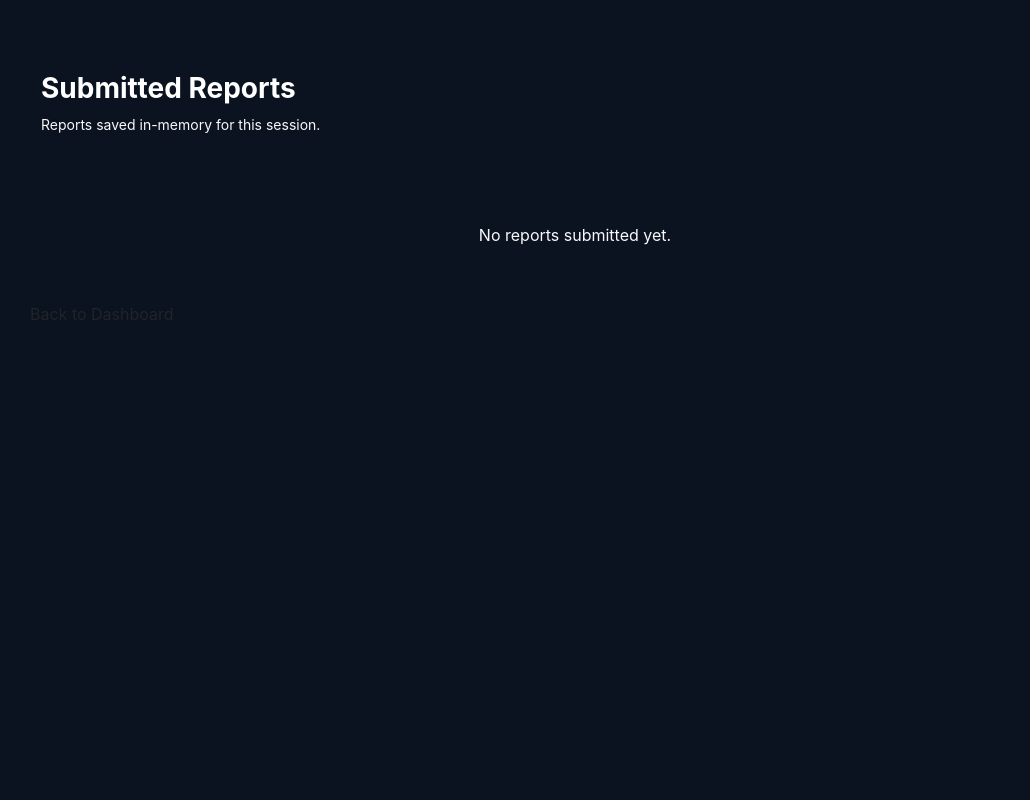
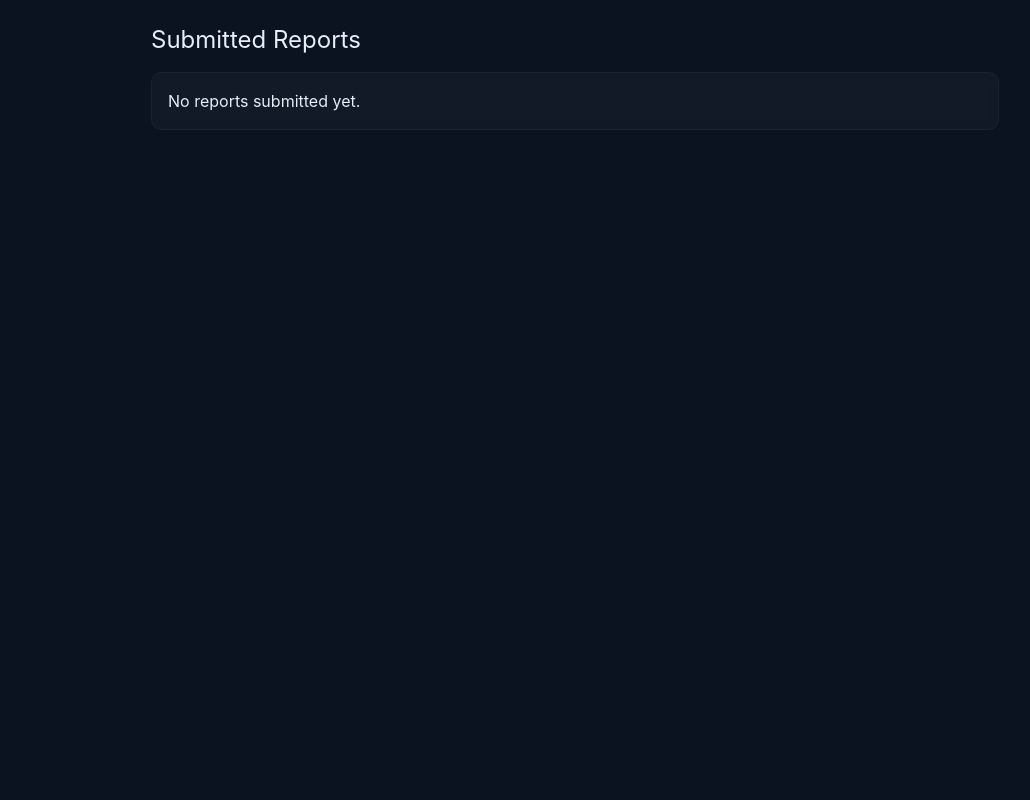
Before and after one commit to Iyohabenjami/Safescope, a Flask app: page /reports in a window 1280 px wide. Shown: the whole page, without its empty margins (65-1095 px from the left). Run offline with Flask 3, Linux system fonts and the light colour scheme; some libraries are stand-ins or nearby versions.

Commit message:
Update reports.html

```diff
--- a/templates/reports.html
+++ b/templates/reports.html
@@ -1,38 +1,33 @@
 <!doctype html>
 <html lang="en">
 <head>
-  <meta charset="utf-8">
-  <title>Submitted Reports</title>
-  <meta name="viewport" content="width=device-width,initial-scale=1"/>
-  <link href="https://cdn.jsdelivr.net/npm/bootstrap@5.3.2/dist/css/bootstrap.min.css" rel="stylesheet">
-  <link href="{{ url_for('static', filename='css/style.css') }}" rel="stylesheet">
+  <meta charset="utf-8" />
+  <meta name="viewport" content="width=device-width,initial-scale=1" />
+  <title>SafeScope - Reports</title>
+  <script src="https://cdn.tailwindcss.com"></script>
+  <link rel="stylesheet" href="{{ url_for('static', filename='css/style.css') }}">
 </head>
-<body class="ui-bg">
-  <div class="container py-5">
-    <div class="panel-card p-4 mb-4">
-      <h3 class="fw-bold text-white">Submitted Reports</h3>
-      <p class="small text-light">Reports saved in-memory for this session.</p>
-    </div>
-
+<body class="bg-dark text-light min-h-screen">
+  <div class="max-w-4xl mx-auto p-6">
+    <h2 class="text-2xl mb-4">Submitted Reports</h2>
     {% if reports|length == 0 %}
-      <div class="panel-card p-4 text-center text-light">No reports submitted yet.</div>
+      <div class="glass p-4">No reports submitted yet.</div>
     {% else %}
-      <div class="list-group">
+      <div class="list-group space-y-2">
         {% for report in reports %}
-          <div class="list-group-item panel-card mb-2">
-            <div class="d-flex justify-content-between">
-              <div>
-                <strong class="text-white">{{ report.type | upper }}</strong>
-                <div class="small text-light">{{ report.target }}</div>
-              </div>
-              <div class="text-muted small">{{ report.timestamp }}</div>
+          <div class="glass p-4 flex justify-between items-start">
+            <div>
+              <div class="text-sm text-muted">{{ report.data.type | capitalize }} • {{ report.data.timestamp }}</div>
+              <div class="font-semibold">{{ report.data.target }}</div>
+              <div class="text-sm">Verdict: {{ report.data.verdict }}</div>
+            </div>
+            <div>
+              <a class="btn-accent px-3 py-2 rounded-md" href="/">Back</a>
             </div>
           </div>
         {% endfor %}
       </div>
     {% endif %}
-
-    <a href="/" class="btn btn-panel mt-4">Back to Dashboard</a>
   </div>
 </body>
 </html>
```
